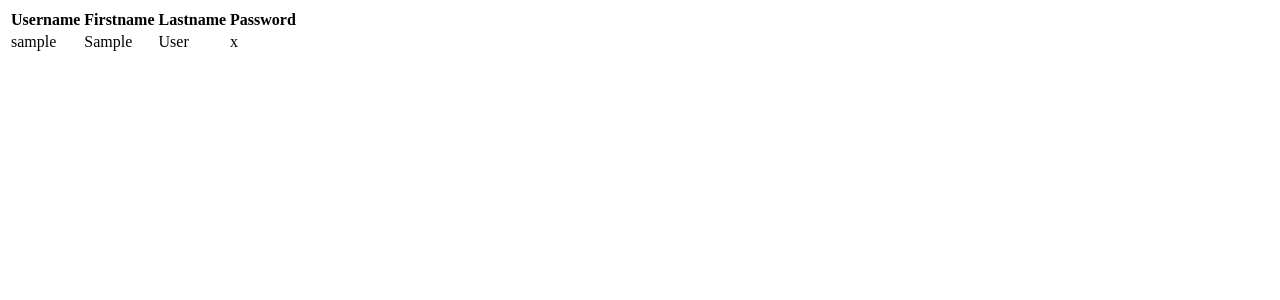
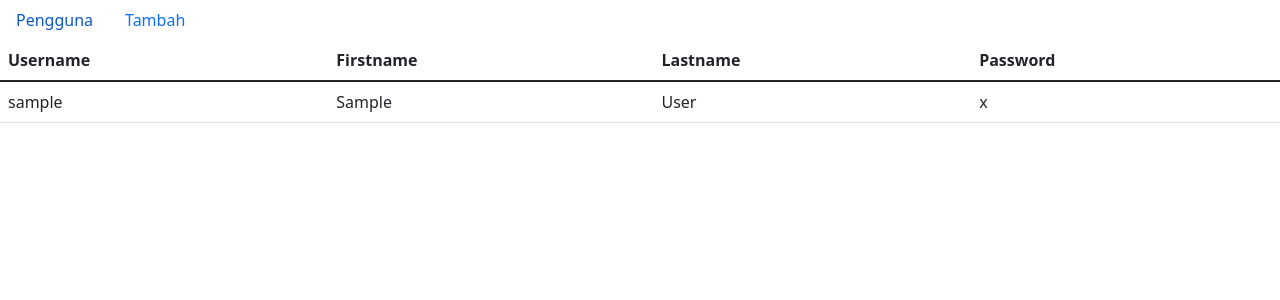
Before and after one commit to dewzzjr/komputer2021, a Flask app: page /users in a window 1280 px wide. Shown: the top 300 px of the page. Run offline with Flask 2, Linux system fonts and the light colour scheme; tables that the repository leaves empty or names only in its code hold one stand-in row (values such as "Sample post").

Commit message:
halaman user dan input menggunakan bootstrap

```diff
--- a/myApp/app.py
+++ b/myApp/app.py
@@ -33,7 +33,7 @@ def user_page(name=None):
     return render_template("hello.html", name=name)
 
 @app.route("/input", methods=['POST'])
-def input():
+def input_post():
     return render_template("input.html")
 
 # HALAMAN USER HTML
@@ -43,3 +43,7 @@ def all_user_page():
     users = query.getall()
     # print(users)
     return render_template("users.html", data=users)
+
+@app.route("/input", methods=['GET'])
+def input_get():
+    return render_template("input.html")
--- a/myApp/templates/users.html
+++ b/myApp/templates/users.html
@@ -2,9 +2,20 @@
 <html>
 <head>
 <title>Pengguna</title>
+<!-- CSS only -->
+<link href="https://cdn.jsdelivr.net/npm/bootstrap@5.1.3/dist/css/bootstrap.min.css" rel="stylesheet" integrity="sha384-1BmE4kWBq78iYhFldvKuhfTAU6auU8tT94WrHftjDbrCEXSU1oBoqyl2QvZ6jIW3" crossorigin="anonymous">
 </head>
 <body>
-    <table>
+    <ul class="nav">
+        <li class="nav-item">
+          <a class="nav-link active" aria-current="page" href="#">Pengguna</a>
+        </li>
+        <li class="nav-item">
+          <a class="nav-link" href="/input">Tambah</a>
+        </li>
+    </ul>
+
+    <table class="table">
         <thead>
             <th>Username</th>
             <th>Firstname</th>
@@ -22,5 +33,8 @@
             {% endfor %}
         </tbody>
     </table>
+
+<!-- JavaScript Bundle with Popper -->
+<script src="https://cdn.jsdelivr.net/npm/bootstrap@5.1.3/dist/js/bootstrap.bundle.min.js" integrity="sha384-ka7Sk0Gln4gmtz2MlQnikT1wXgYsOg+OMhuP+IlRH9sENBO0LRn5q+8nbTov4+1p" crossorigin="anonymous"></script>
 </body>
 </html>
```
Also changed, not shown: myApp/templates/input.html (+14 -0 lines).
